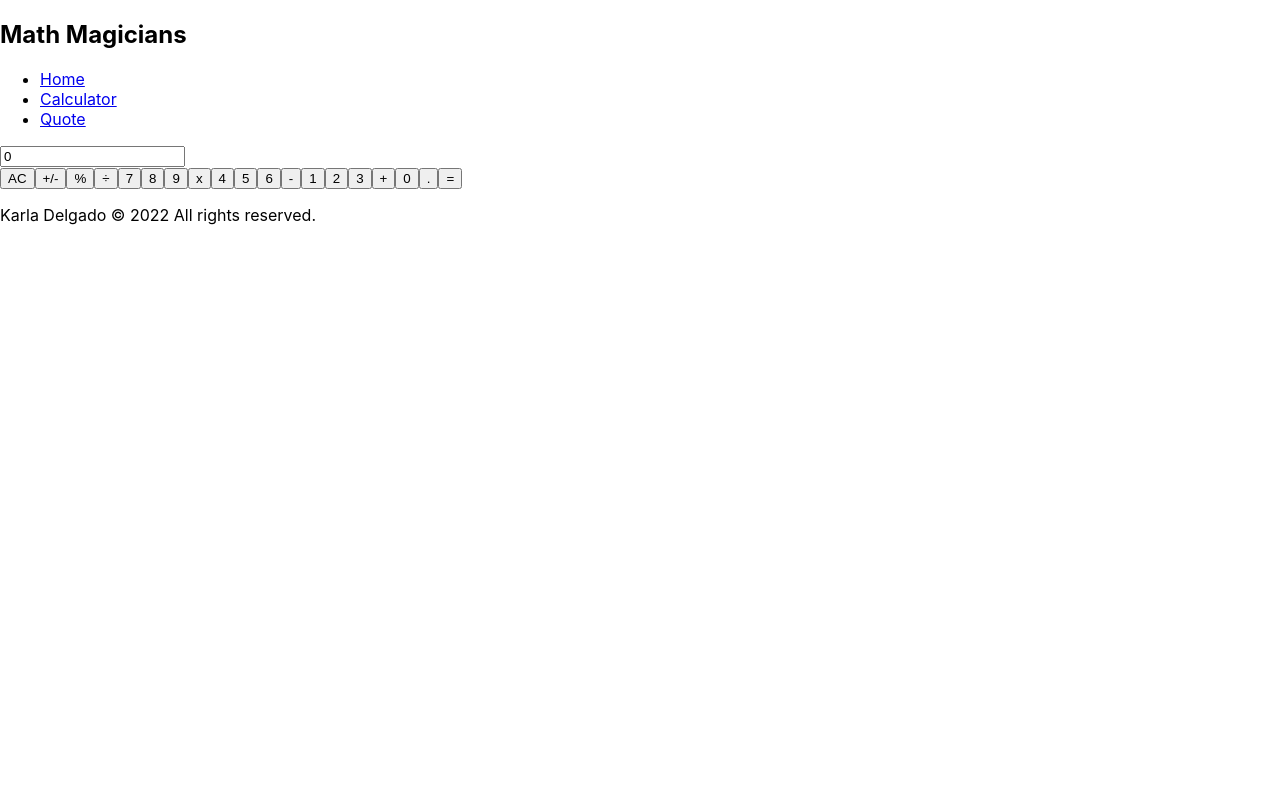
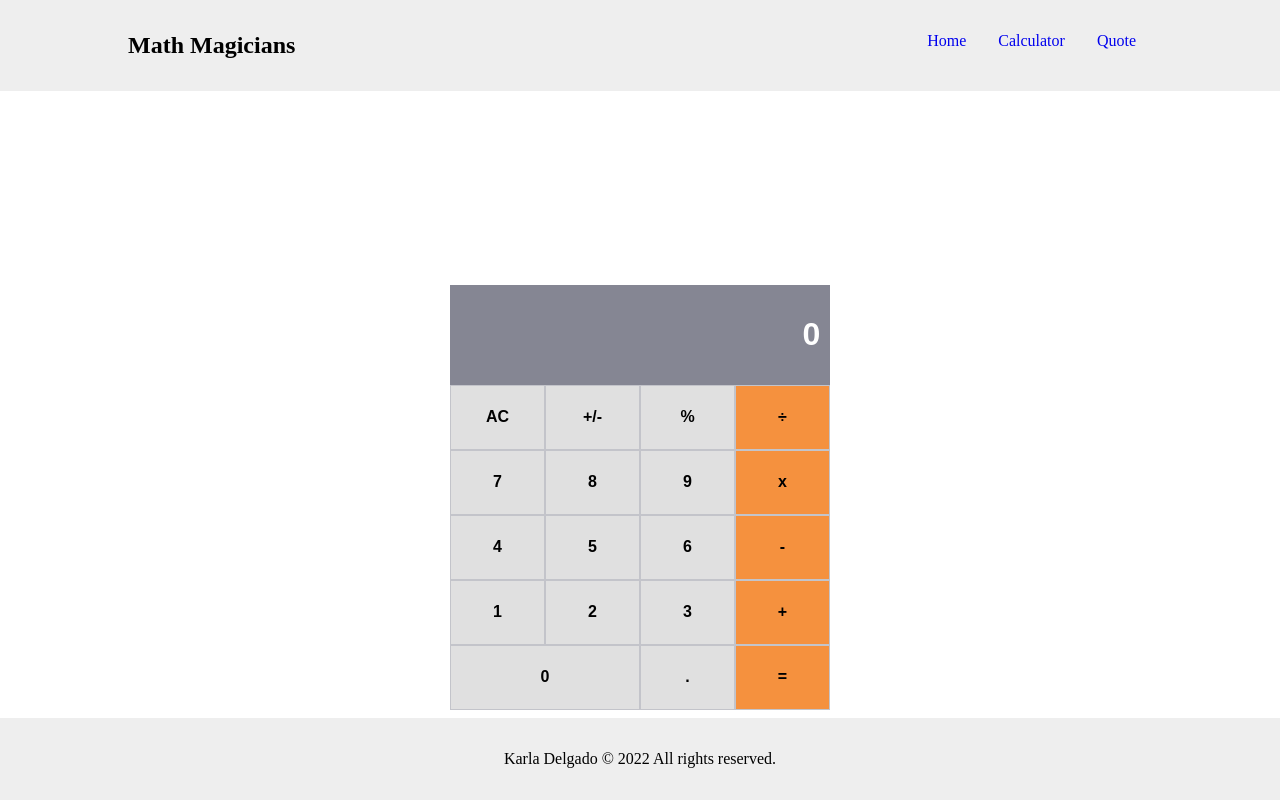
Before and after one commit to karlavdelgadof/math-magicians-app, a React (Create React App) app: page /calculator in a window 1280 px wide. Built offline with nearby package versions, Linux system fonts and the light colour scheme.

Commit message:
Add UI styling for provided wireframe

```diff
--- a/src/index.css
+++ b/src/index.css
@@ -1,27 +1,106 @@
-body {
+* {
+  box-sizing: border-box;
   margin: 0;
-  font-family:
-    -apple-system,
-    BlinkMacSystemFont,
-    'Segoe UI',
-    'Roboto',
-    'Oxygen',
-    'Ubuntu',
-    'Cantarell',
-    'Fira Sans',
-    'Droid Sans',
-    'Helvetica Neue',
-    sans-serif;
-  -webkit-font-smoothing: antialiased;
-  -moz-osx-font-smoothing: grayscale;
+  padding: 0;
 }
 
-code {
-  font-family:
-    source-code-pro,
-    Menlo,
-    Monaco,
-    Consolas,
-    'Courier New',
-    monospace;
+body {
+  height: 100vh;
 }
+
+#root {
+  height: 100%;
+}
+
+.App {
+  height: 100%;
+  display: flex;
+  flex-direction: column;
+  justify-content: space-between;
+}
+
+header {
+  display: flex;
+  justify-content: center;
+  width: 100%;
+  padding: 2rem 0;
+  background-color: #eee;
+}
+
+#navbar {
+  width: 100%;
+  max-width: 80%;
+  display: flex;
+  justify-content: space-between;
+}
+
+#nav-links {
+  display: flex;
+}
+
+#nav-links li {
+  padding: 0 1rem;
+  list-style-type: none;
+}
+
+#nav-links li a {
+  text-decoration: none;
+}
+
+#main-section {
+  display: flex;
+  justify-content: center;
+  align-items: center;
+  height: 60%;
+}
+
+#calculator-container {
+  height: 50%;
+}
+
+#calculator {
+  height: 100%;
+  max-width: 380px;
+  background: #eee;
+}
+
+#calc-display {
+  background-color: #858693;
+  color: white;
+  font-size: 2em;
+  border: 0;
+  padding: 0.3em;
+  text-align: right;
+  width: 100%;
+  height: 100px;
+  font-weight: 600;
+}
+
+#calculator-buttons {
+  display: grid;
+  grid-template-columns: repeat(4, 1fr);
+  border: 0;
+}
+
+.btn {
+  font-size: 1rem;
+  height: 65px;
+  border: 1px solid #c3c4ca;
+  font-weight: 600;
+  background-color: #e0e0e0;
+}
+
+.span-2 {
+  grid-column: span 2;
+}
+
+.orange {
+  background-color: #f5913e;
+}
+
+#footer {
+  display: flex;
+  justify-content: center;
+  padding: 2rem;
+  background-color: #eee;
+}
```
